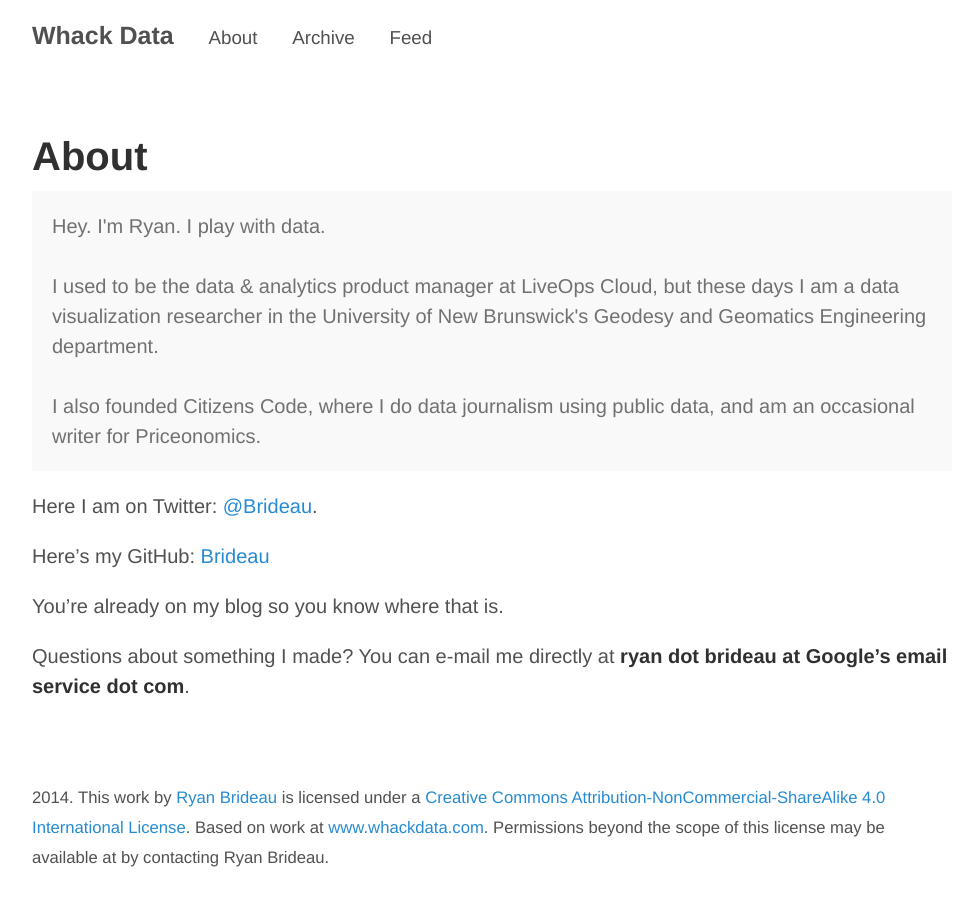
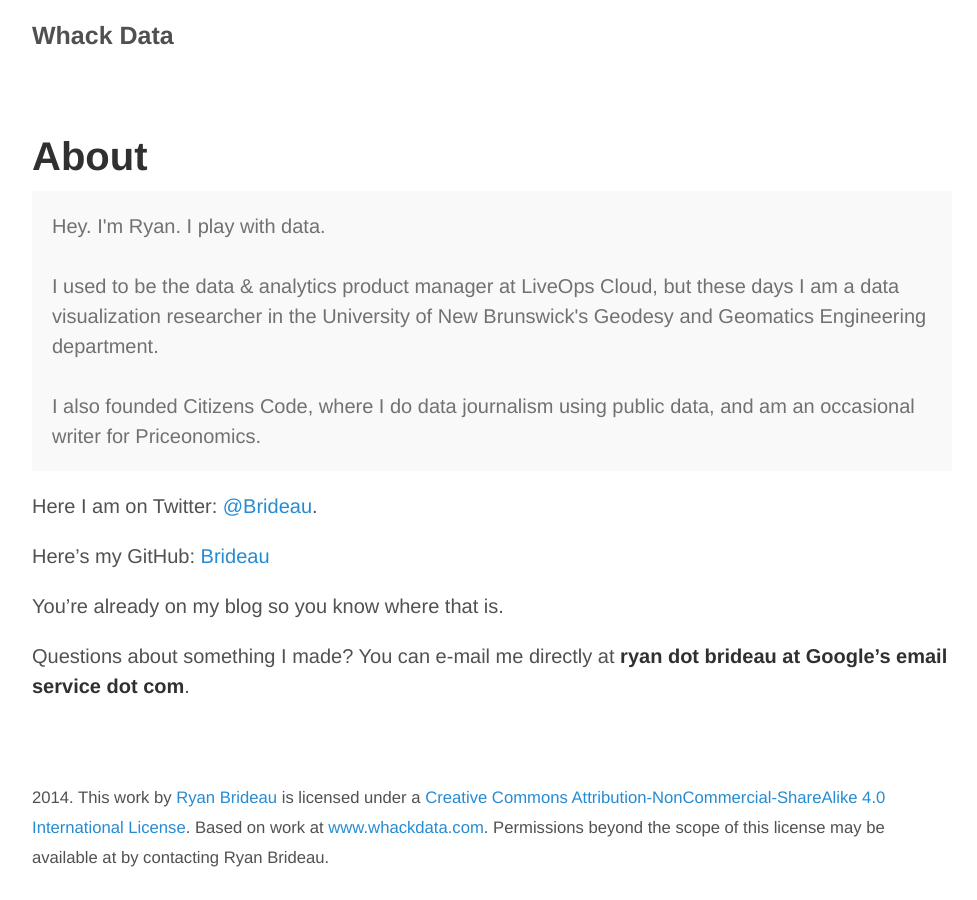
Before and after one commit to Brideau/whackdata, a Jekyll site: the page built from about.md, in a window 1280 px wide. Shown: the whole page, without its empty margins (148-1125 px from the left). Built offline with Jekyll 4.4.1, drawn with Linux system fonts in a browser that asks for light colours; Markdown is read by kramdown in place of the engine named in the settings.

Commit message:
reformat config

```diff
--- a/_config.yml
+++ b/_config.yml
@@ -1,12 +1,12 @@
 # Dependencies
 
-markdown:         redcarpet
-highlighter:      pygments
-plugins:          [jekyll-paginate]
+markdown:            redcarpet
+highlighter:         pygments
 
 # Permalinks
-permalink:        pretty
-relative_permalinks: true
+#
+# Use of `relative_permalinks` ensures post links from the index work properly.
+permalink:           pretty
 
 # Setup
 title:            Whack Data
@@ -20,10 +20,6 @@
 paginate:         1
 
 # Custom vars
-version:          1.0.0
+version:             1.0.0
 github:
-  repo:           https://github.com/brideau
-pages_list:
-  About: '/about'
-  Archive: '/archive'
-  Feed: '/atom.xml'
+  repo:              https://github.com/poole/poole
```
